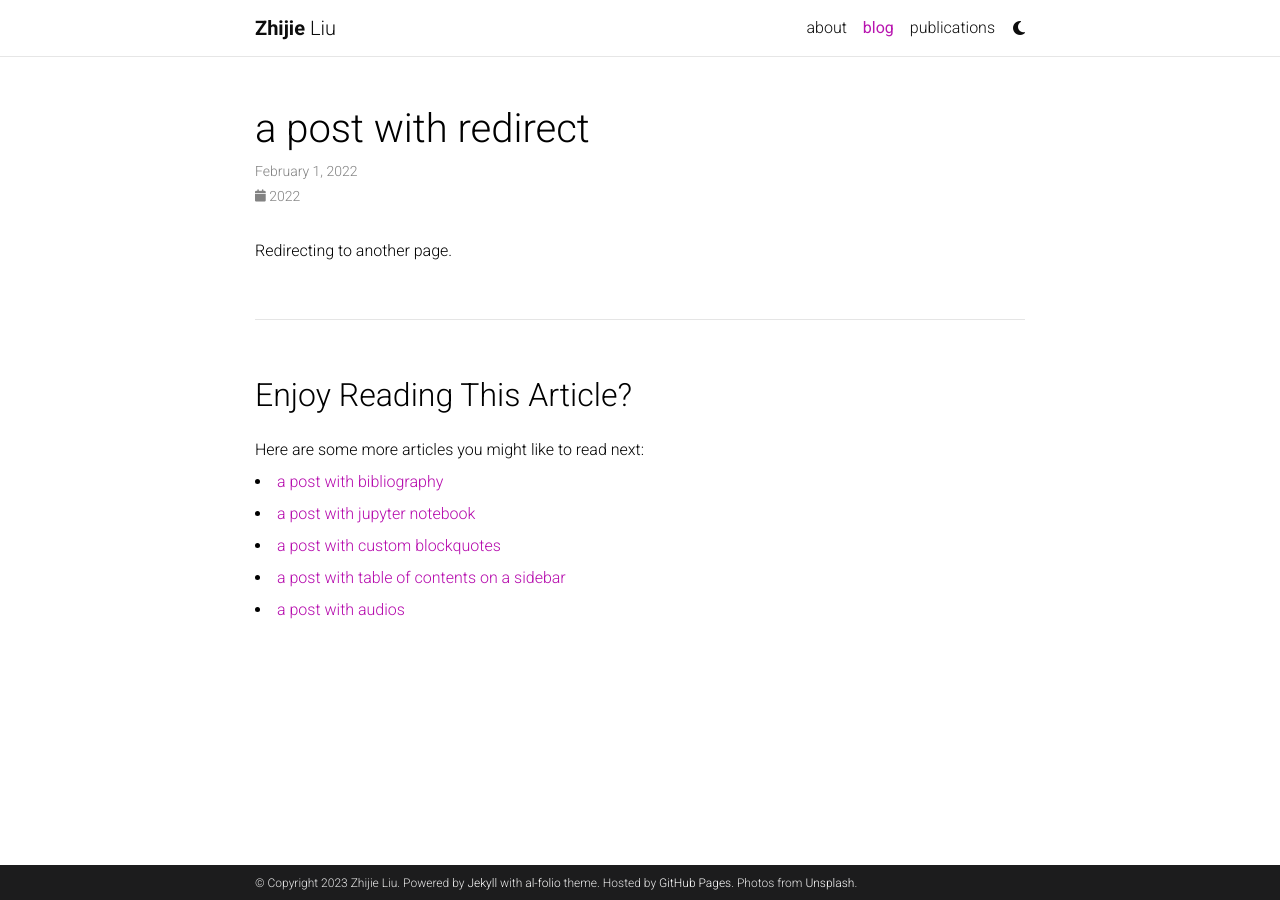
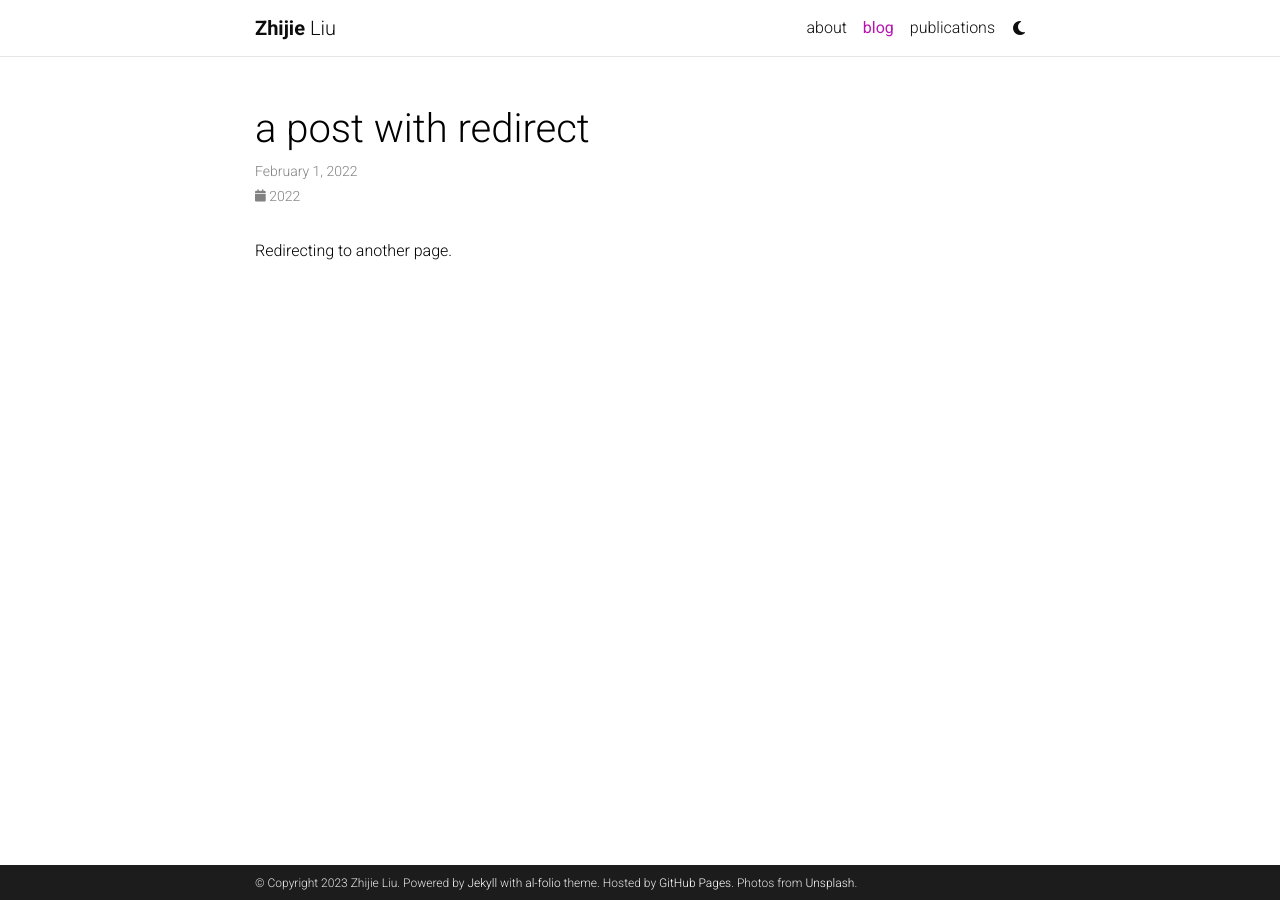
Before and after one commit to Rroscha/Rroscha.github.io, a Jekyll site: the page built from _posts/2022-02-01-redirect.md, in a window 1280 px wide. Built offline with Jekyll 4.4.1, drawn with Linux system fonts in a browser that asks for light colours; comment, search, counter and statistics services are not loaded; a style sheet for code colours, icons or effects is not loaded.

Commit message:
Feature: Updated modules

```diff
--- a/_config.yml
+++ b/_config.yml
@@ -133,7 +133,7 @@
   enabled: true
 
 related_blog_posts:
-  enabled: true
+  enabled: false
   max_related: 5
 
 # Giscus comments (RECOMMENDED)
@@ -183,7 +183,7 @@
   limit: 5 # leave blank to include all the news in the `_news` folder
 
 latest_posts:
-  enabled: true
+  enabled: false
   scrollable: true # adds a vertical scroll bar if there are more than 3 new posts items
   limit: 3 # leave blank to include all the blog posts
 
```
Also changed, not shown: _pages/about.md (+4 -4 lines).
